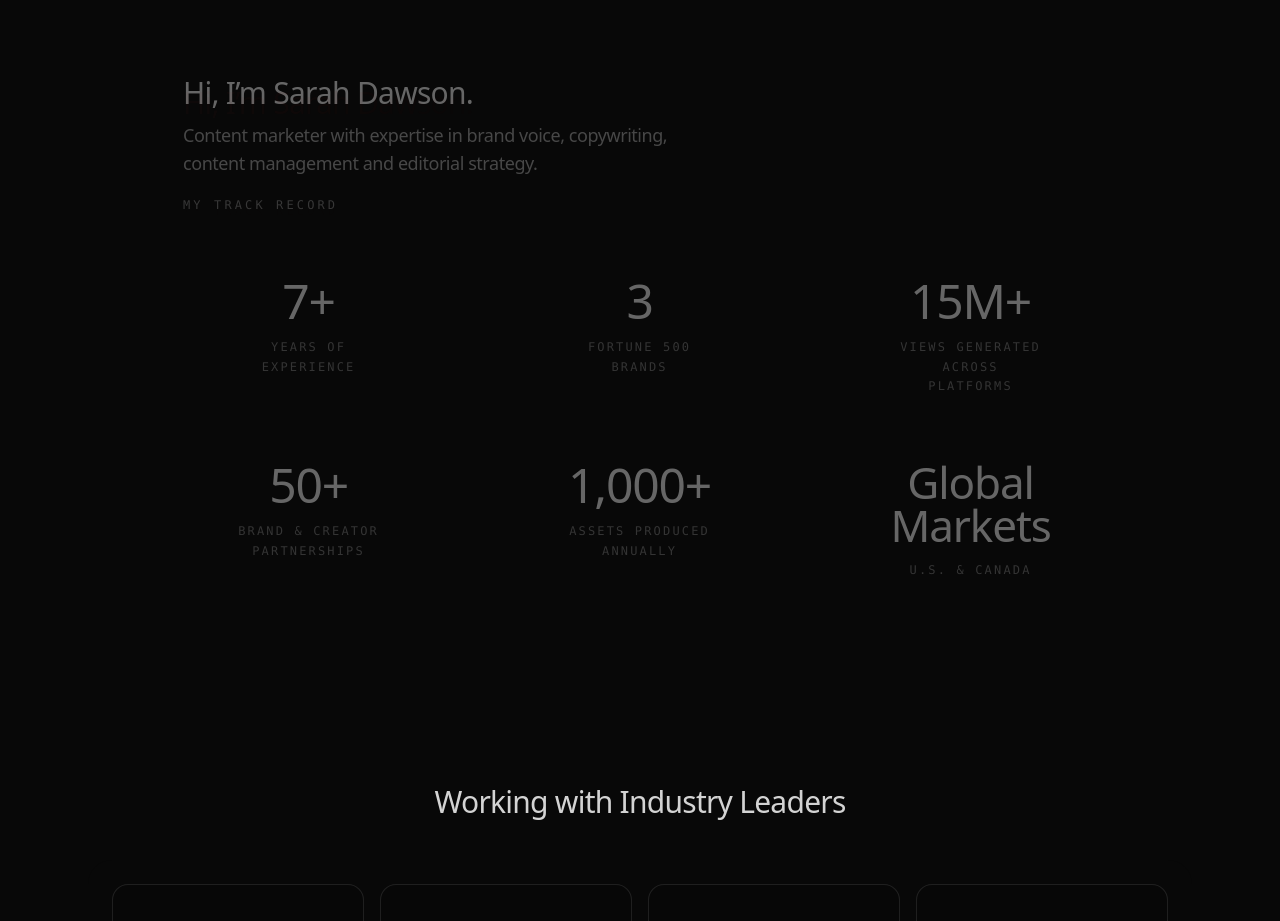
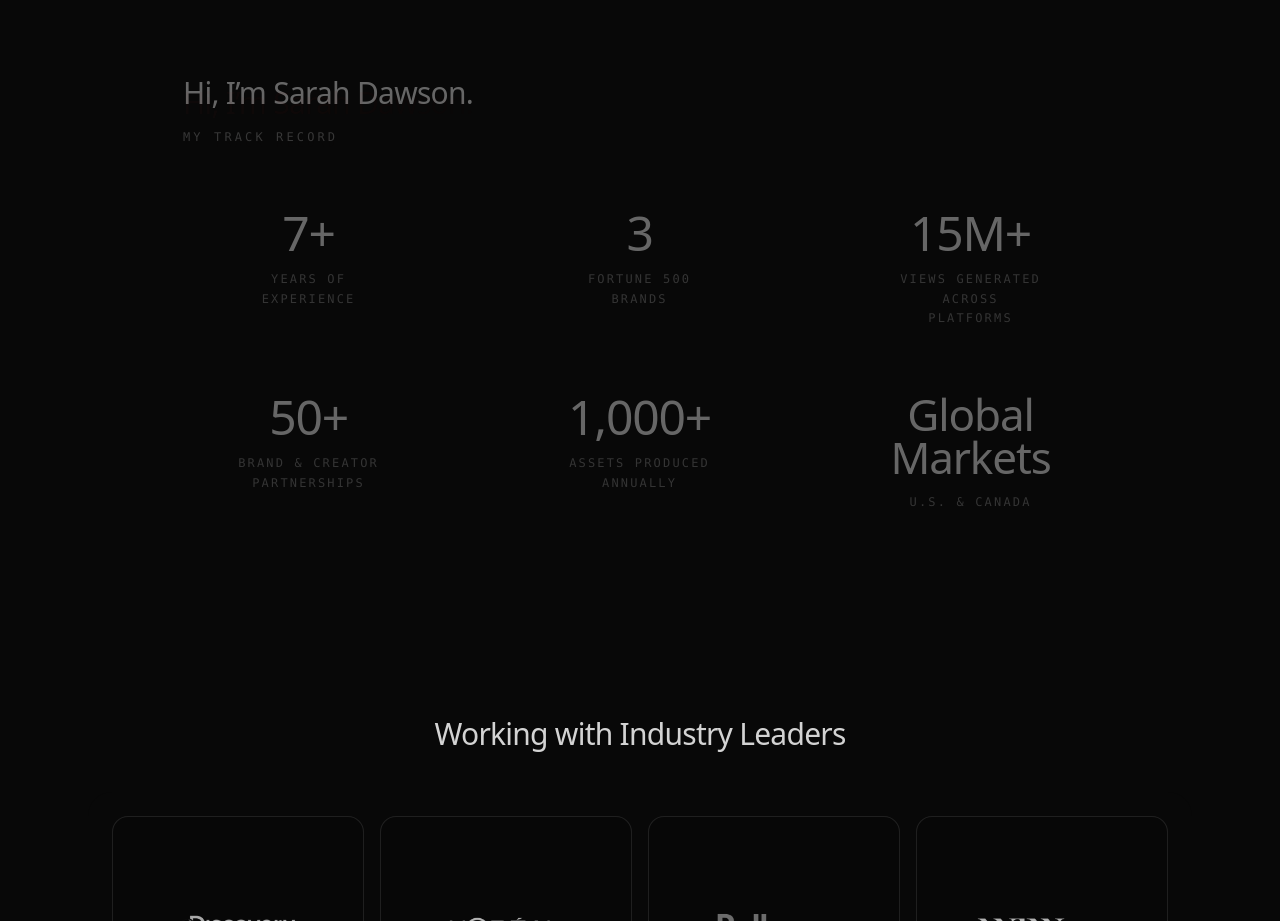
Before and after one commit to sarahsarahsarahX3/Personal-website-, a Next.js app: page / in a window 1280 px wide. Shown: the part 900-1821 px from the top of the page. Built offline with nearby package versions, Linux system fonts and the light colour scheme; a web font is replaced by a local one.

Commit message:
Update BioSection.tsx

```diff
--- a/app/components/home/BioSection.tsx
+++ b/app/components/home/BioSection.tsx
@@ -247,9 +247,6 @@ export function BioSection() {
 	                >
 	                  Hi, I’m Sarah Dawson.
 	                </p>
-                <p className="mt-3 text-base md:text-lg tracking-tight text-text-secondary">
-                  Content marketer with expertise in brand voice, copywriting, content management and editorial strategy.
-                </p>
                 <p
                   data-text="MY TRACK RECORD"
                   className={`mt-5 text-xs font-mono uppercase tracking-[0.26em] text-text-secondary/75 ${styles.subheading}`}
```
